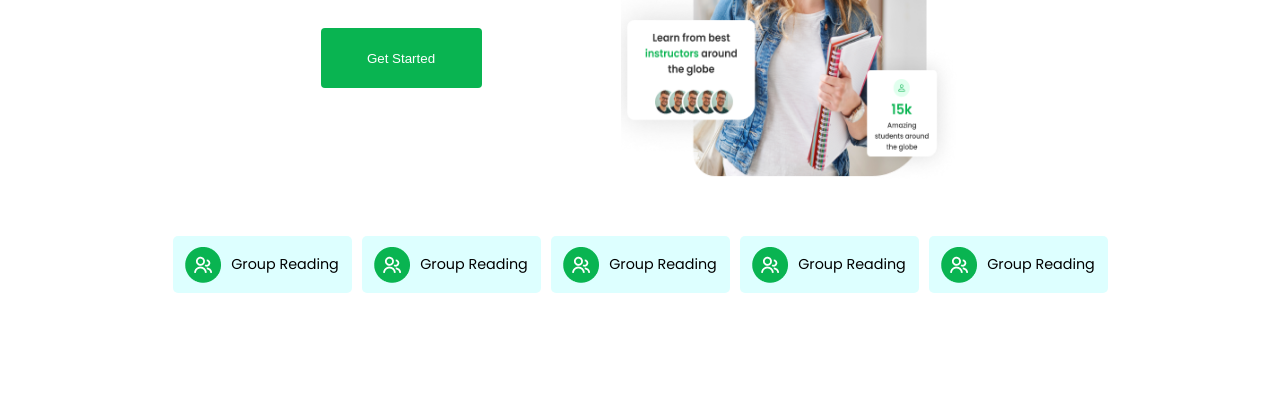
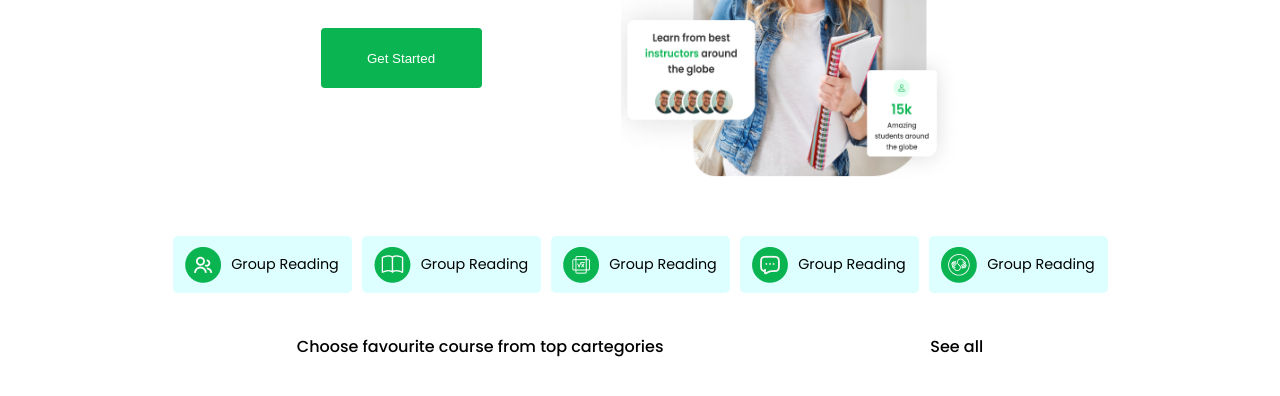
Before and after one commit to JAViERCANOY05/Landing-Page, a plain HTML site: page landing-page/index.html in a window 1280 px wide. Shown: the part 320-716 px from the top of the page. Drawn offline with Linux system fonts and the light colour scheme.

Commit message:
damay-nga-add

```diff
--- a/landing-page/index.html
+++ b/landing-page/index.html
@@ -8,7 +8,6 @@
   </head>
   <body>
     <nav>
-
       <div class="menu-logo">
         <img
           src="./assests/charm_menu-hamburger.png"
@@ -22,7 +21,7 @@
         <img src="./assests/avatar.png" alt="avatar" class="image-avatar" />
       </div>
     </nav>
-
+<!-- hero section  -->
     <div class="hero-section">
       <div class="hero-discriptions">
         <div class="info-dis">
@@ -36,33 +35,45 @@
           <img src="./assests/Hero.png" alt="hero" class="hero-image" />
         </div>
       </div>
-
     </div>
+<!-- hero section end -->
+<!-- five main-->
     <div class="five-main">
       <div id="session" class="one-session">
         <img src="./assests/Group Reading.png" alt="hero" class="Group" />
         Group Reading
       </div>
       <div id="session" class="two-session">
-            <img src="./assests/Group Reading.png" alt="hero" class="Group" />
+        <img src="./assests/10k Courses.png" alt="hero" class="Courses" />
         Group Reading
       </div>
 
       <div id="session" class="three-session">
-        <img src="./assests/Group Reading.png" alt="hero" class="Group" />
+        <img src="./assests/Problem Solving.png" alt="hero" class="Problem" />
         Group Reading
       </div>
       <div id="session" class="four-session">
-    <img src="./assests/Group Reading.png" alt="hero" class="Group" />
+        <img src="./assests/Live chat.png" alt="hero" class="Live" />
         Group Reading
       </div>
       <div id="session" class="five-session">
-    <img src="./assests/Group Reading.png" alt="hero" class="Group" />
+        <img
+          src="./assests/Hand-on activities.png"
+          alt="hero"
+          class="activities"
+        />
         Group Reading
       </div>
     </div>
-       <div>
+<!-- five main end-->
+<!-- categories -->
+    <div class="categories">
+      <div class="heade-cat">
+          <p class="choose">Choose favourite course from top cartegories</p>
+          <p class="see-all">See all</p>
+      </div>
+    </div>
+<!-- categories end -->
 
-       </div>
   </body>
 </html>
--- a/landing-page/style.css
+++ b/landing-page/style.css
@@ -9,6 +9,20 @@ body{
     margin: 0;
 }
 
+.heade-cat {
+    font-family: 'poppinsmedium', serif;
+    display: flex;
+    justify-content: space-evenly;
+    align-items: center;
+    margin: 30px;
+  }
+  .choose{
+    text-wrap: wrap;
+  }
+ .see-all
+ {
+    text-wrap: nowrap;
+ }
 nav {
     position: sticky;
     top: 0px;
```
Also changed, not shown: landing-page/assests/marketing.png (added), landing-page/assests/photograpy.png (added), landing-page/assests/technology.png (added), 1 other file. Lines whose indentation alone changed are shown as unchanged.
